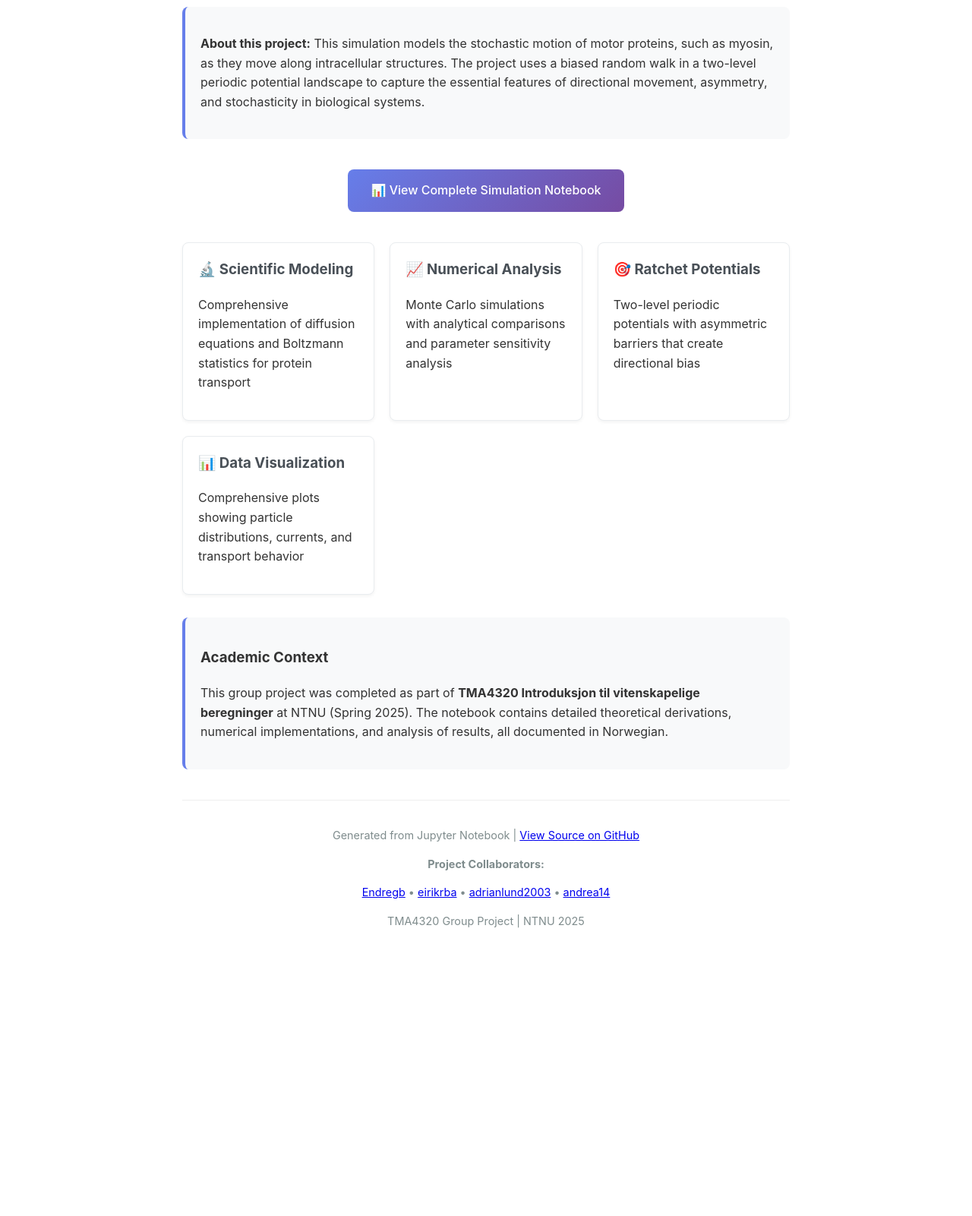
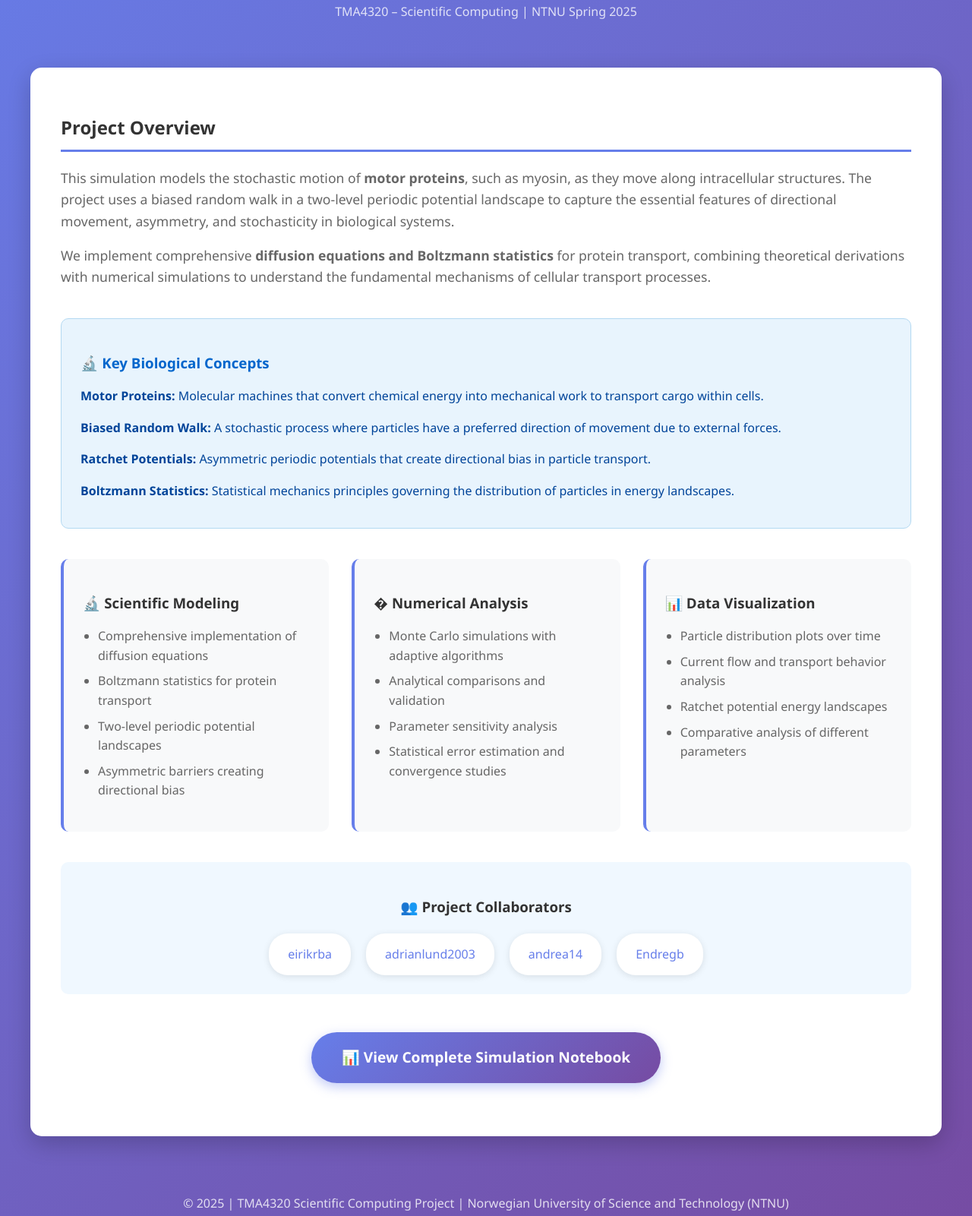
Before and after one commit to Endregb/motor-protein-modelling, a plain HTML site: page docs/index.html in a window 1280 px wide. Shown: the part 257-1858 px from the top of the page at 76% size. Before the commit the page ends 1535 px from the top, so only its background shows below. Drawn offline with Linux system fonts and the light colour scheme.

Commit message:
updated index to new layout

```diff
--- a/docs/index.html
+++ b/docs/index.html
@@ -3,133 +3,289 @@
 <head>
     <meta charset="UTF-8">
     <meta name="viewport" content="width=device-width, initial-scale=1.0">
-    <title>Motor Protein Transport Simulation - Documentation</title>
+    <title>Motor Protein Transport Simulation</title>
     <style>
         body {
-            font-family: -apple-system, BlinkMacSystemFont, 'Segoe UI', Roboto, sans-serif;
-            max-width: 800px;
+            font-family: 'Segoe UI', Tahoma, Geneva, Verdana, sans-serif;
+            line-height: 1.6;
+            margin: 0;
+            padding: 0;
+            background: linear-gradient(135deg, #667eea 0%, #764ba2 100%);
+            min-height: 100vh;
+        }
+
+        .container {
+            max-width: 1200px;
             margin: 0 auto;
-            padding: 40px 20px;
-            line-height: 1.6;
-            color: #333;
+            padding: 20px;
         }
+
         .header {
             text-align: center;
-            margin-bottom: 40px;
-            padding-bottom: 20px;
-            border-bottom: 2px solid #eee;
+            color: white;
+            padding: 60px 0 40px 0;
         }
+
         .header h1 {
-            color: #2c3e50;
+            font-size: 3.5rem;
+            margin-bottom: 10px;
+            text-shadow: 2px 2px 4px rgba(0,0,0,0.3);
+        }
+
+        .header .subtitle {
+            font-size: 1.3rem;
+            opacity: 0.9;
             margin-bottom: 10px;
         }
-        .header p {
-            color: #7f8c8d;
-            font-size: 1.1em;
+
+        .header .course-info {
+            font-size: 1rem;
+            opacity: 0.8;
         }
-        .content {
+
+        .main-content {
+            background: white;
+            border-radius: 15px;
+            box-shadow: 0 10px 30px rgba(0,0,0,0.2);
+            padding: 40px;
+            margin: 20px 0;
+        }
+
+        .description {
             margin-bottom: 40px;
         }
-        .notebook-link {
+
+        .description h2 {
+            color: #333;
+            border-bottom: 3px solid #667eea;
+            padding-bottom: 10px;
+            margin-bottom: 20px;
+        }
+
+        .description p {
+            color: #666;
+            font-size: 1.1rem;
+            margin-bottom: 15px;
+        }
+
+        .features {
+            display: grid;
+            grid-template-columns: repeat(auto-fit, minmax(300px, 1fr));
+            gap: 30px;
+            margin: 40px 0;
+        }
+
+        .feature {
+            background: #f8f9fa;
+            padding: 25px;
+            border-radius: 10px;
+            border-left: 4px solid #667eea;
+        }
+
+        .feature h3 {
+            color: #333;
+            margin-bottom: 15px;
+        }
+
+        .feature ul {
+            color: #666;
+            padding-left: 20px;
+        }
+
+        .feature li {
+            margin-bottom: 8px;
+        }
+
+        .cta-section {
+            text-align: center;
+            margin: 50px 0 30px 0;
+        }
+
+        .cta-button {
             display: inline-block;
             background: linear-gradient(135deg, #667eea 0%, #764ba2 100%);
             color: white;
-            padding: 15px 30px;
+            padding: 18px 40px;
             text-decoration: none;
-            border-radius: 8px;
+            border-radius: 50px;
+            font-size: 1.2rem;
+            font-weight: 600;
+            transition: all 0.3s ease;
+            box-shadow: 0 5px 15px rgba(102, 126, 234, 0.4);
+        }
+
+        .cta-button:hover {
+            transform: translateY(-2px);
+            box-shadow: 0 8px 25px rgba(102, 126, 234, 0.6);
+        }
+
+        .physics-concept {
+            background: #e8f4fd;
+            border: 1px solid #b3d9f2;
+            border-radius: 10px;
+            padding: 25px;
+            margin: 30px 0;
+        }
+
+        .physics-concept h3 {
+            color: #0066cc;
+            margin-bottom: 15px;
+        }
+
+        .physics-concept p {
+            color: #004499;
+            margin-bottom: 10px;
+        }
+
+        .collaborators {
+            background: #f0f8ff;
+            border-radius: 10px;
+            padding: 25px;
+            margin: 30px 0;
+            text-align: center;
+        }
+
+        .collaborators h3 {
+            color: #333;
+            margin-bottom: 20px;
+        }
+
+        .collaborator-list {
+            display: flex;
+            justify-content: center;
+            flex-wrap: wrap;
+            gap: 20px;
+        }
+
+        .collaborator {
+            background: white;
+            padding: 15px 25px;
+            border-radius: 25px;
+            box-shadow: 0 2px 10px rgba(0,0,0,0.1);
+            color: #667eea;
             font-weight: 500;
-            transition: transform 0.2s ease;
-            margin: 10px 0;
+            text-decoration: none;
+            transition: all 0.3s ease;
         }
-        .notebook-link:hover {
+
+        .collaborator:hover {
             transform: translateY(-2px);
-            box-shadow: 0 4px 12px rgba(0,0,0,0.15);
+            box-shadow: 0 4px 15px rgba(0,0,0,0.15);
         }
-        .description {
-            background: #f8f9fa;
-            padding: 20px;
-            border-radius: 8px;
-            margin: 20px 0;
-            border-left: 4px solid #667eea;
-        }
+
         .footer {
             text-align: center;
-            padding-top: 20px;
-            border-top: 1px solid #eee;
-            color: #7f8c8d;
-            font-size: 0.9em;
+            color: white;
+            opacity: 0.8;
+            padding: 40px 0 20px 0;
         }
-        .feature-list {
-            display: grid;
-            grid-template-columns: repeat(auto-fit, minmax(250px, 1fr));
+
+        @media (max-width: 768px) {
+            .header h1 {
+                font-size: 2.5rem;
+            }
+
+            .main-content {
+                padding: 25px;
+                margin: 10px;
+            }
+
+            .features {
+                grid-template-columns: 1fr;
                 gap: 20px;
-            margin: 30px 0;
             }
-        .feature-item {
-            background: white;
-            padding: 20px;
-            border-radius: 8px;
-            border: 1px solid #e9ecef;
-            box-shadow: 0 2px 4px rgba(0,0,0,0.05);
+
+            .collaborator-list {
+                flex-direction: column;
+                align-items: center;
             }
-        .feature-item h3 {
-            color: #495057;
-            margin-top: 0;
         }
     </style>
 </head>
 <body>
+    <div class="container">
         <div class="header">
             <h1>Motor Protein Transport Simulation</h1>
-        <p>Stochastic modeling of motor proteins using biased random walks in periodic potential landscapes</p>
+            <div class="subtitle">Stochastic modeling using biased random walks in periodic potential landscapes</div>
+            <div class="course-info">TMA4320 – Scientific Computing | NTNU Spring 2025</div>
         </div>
 
-    <div class="content">
+        <div class="main-content">
             <div class="description">
-            <p><strong>About this project:</strong> This simulation models the stochastic motion of motor proteins, such as myosin, as they move along intracellular structures. The project uses a biased random walk in a two-level periodic potential landscape to capture the essential features of directional movement, asymmetry, and stochasticity in biological systems.</p>
+                <h2>Project Overview</h2>
+                <p>
+                    This simulation models the stochastic motion of <strong>motor proteins</strong>, such as myosin,
+                    as they move along intracellular structures. The project uses a biased random walk in a
+                    two-level periodic potential landscape to capture the essential features of directional
+                    movement, asymmetry, and stochasticity in biological systems.
+                </p>
+                <p>
+                    We implement comprehensive <strong>diffusion equations and Boltzmann statistics</strong>
+                    for protein transport, combining theoretical derivations with numerical simulations to
+                    understand the fundamental mechanisms of cellular transport processes.
+                </p>
             </div>
 
-        <div style="text-align: center; margin: 30px 0;">
-            <a href="motorprotein_simulation.html" class="notebook-link">
-                📊 View Complete Simulation Notebook
-            </a>
+            <div class="physics-concept">
+                <h3>🔬 Key Biological Concepts</h3>
+                <p><strong>Motor Proteins:</strong> Molecular machines that convert chemical energy into mechanical work to transport cargo within cells.</p>
+                <p><strong>Biased Random Walk:</strong> A stochastic process where particles have a preferred direction of movement due to external forces.</p>
+                <p><strong>Ratchet Potentials:</strong> Asymmetric periodic potentials that create directional bias in particle transport.</p>
+                <p><strong>Boltzmann Statistics:</strong> Statistical mechanics principles governing the distribution of particles in energy landscapes.</p>
             </div>
 
-        <div class="feature-list">
-            <div class="feature-item">
+            <div class="features">
+                <div class="feature">
                     <h3>🔬 Scientific Modeling</h3>
-                <p>Comprehensive implementation of diffusion equations and Boltzmann statistics for protein transport</p>
+                    <ul>
+                        <li>Comprehensive implementation of diffusion equations</li>
+                        <li>Boltzmann statistics for protein transport</li>
+                        <li>Two-level periodic potential landscapes</li>
+                        <li>Asymmetric barriers creating directional bias</li>
+                    </ul>
                 </div>
-            <div class="feature-item">
-                <h3>📈 Numerical Analysis</h3>
-                <p>Monte Carlo simulations with analytical comparisons and parameter sensitivity analysis</p>
+
+                <div class="feature">
+                    <h3>� Numerical Analysis</h3>
+                    <ul>
+                        <li>Monte Carlo simulations with adaptive algorithms</li>
+                        <li>Analytical comparisons and validation</li>
+                        <li>Parameter sensitivity analysis</li>
+                        <li>Statistical error estimation and convergence studies</li>
+                    </ul>
                 </div>
-            <div class="feature-item">
-                <h3>🎯 Ratchet Potentials</h3>
-                <p>Two-level periodic potentials with asymmetric barriers that create directional bias</p>
-            </div>
-            <div class="feature-item">
+
+                <div class="feature">
                     <h3>📊 Data Visualization</h3>
-                <p>Comprehensive plots showing particle distributions, currents, and transport behavior</p>
+                    <ul>
+                        <li>Particle distribution plots over time</li>
+                        <li>Current flow and transport behavior analysis</li>
+                        <li>Ratchet potential energy landscapes</li>
+                        <li>Comparative analysis of different parameters</li>
+                    </ul>
                 </div>
             </div>
 
-        <div class="description">
-            <h3>Academic Context</h3>
-            <p>This group project was completed as part of <strong>TMA4320 Introduksjon til vitenskapelige beregninger</strong> at NTNU (Spring 2025). The notebook contains detailed theoretical derivations, numerical implementations, and analysis of results, all documented in Norwegian.</p>
+            <div class="collaborators">
+                <h3>👥 Project Collaborators</h3>
+                <div class="collaborator-list">
+                    <a href="https://github.com/eirikrba" class="collaborator" target="_blank">eirikrba</a>
+                    <a href="https://github.com/adrianlund2003" class="collaborator" target="_blank">adrianlund2003</a>
+                    <a href="https://github.com/andrea14" class="collaborator" target="_blank">andrea14</a>
+                    <a href="https://github.com/Endregb" class="collaborator" target="_blank">Endregb</a>
+                </div>
+            </div>
+
+            <div class="cta-section">
+                <a href="motorprotein_simulation.html" class="cta-button">
+                    📊 View Complete Simulation Notebook
+                </a>
             </div>
         </div>
 
         <div class="footer">
-        <p>Generated from Jupyter Notebook | <a href="https://github.com/Endregb/motor-protein-modelling">View Source on GitHub</a></p>
-        <p><strong>Project Collaborators:</strong></p>
-        <p>
-            <a href="https://github.com/Endregb">Endregb</a> •
-            <a href="https://github.com/eirikrba">eirikrba</a> •
-            <a href="https://github.com/adrianlund2003">adrianlund2003</a> •
-            <a href="https://github.com/andrea14">andrea14</a>
-        </p>
-        <p>TMA4320 Group Project | NTNU 2025</p>
+            <p>© 2025 | TMA4320 Scientific Computing Project | Norwegian University of Science and Technology (NTNU)</p>
+        </div>
     </div>
 </body>
 </html>
```
Lines whose indentation alone changed are shown as unchanged.
